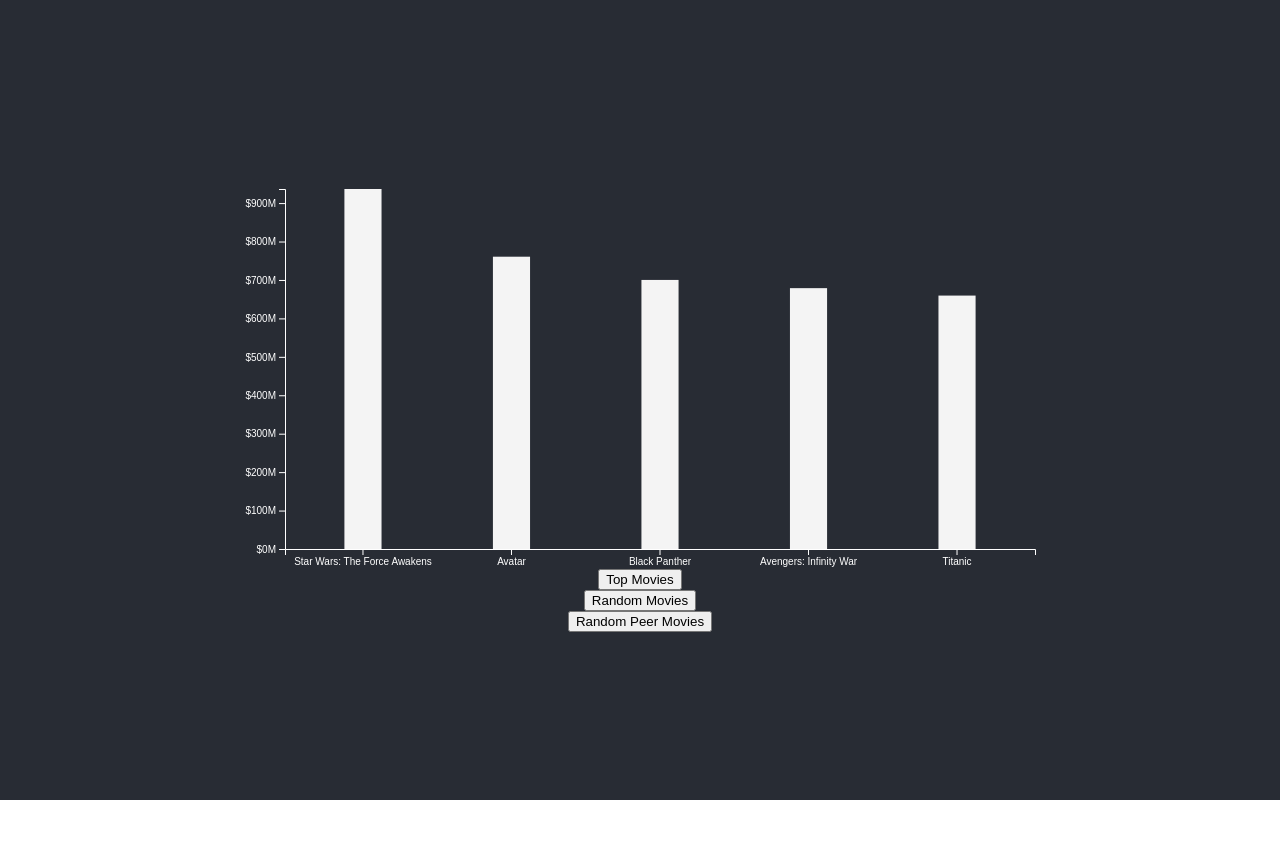
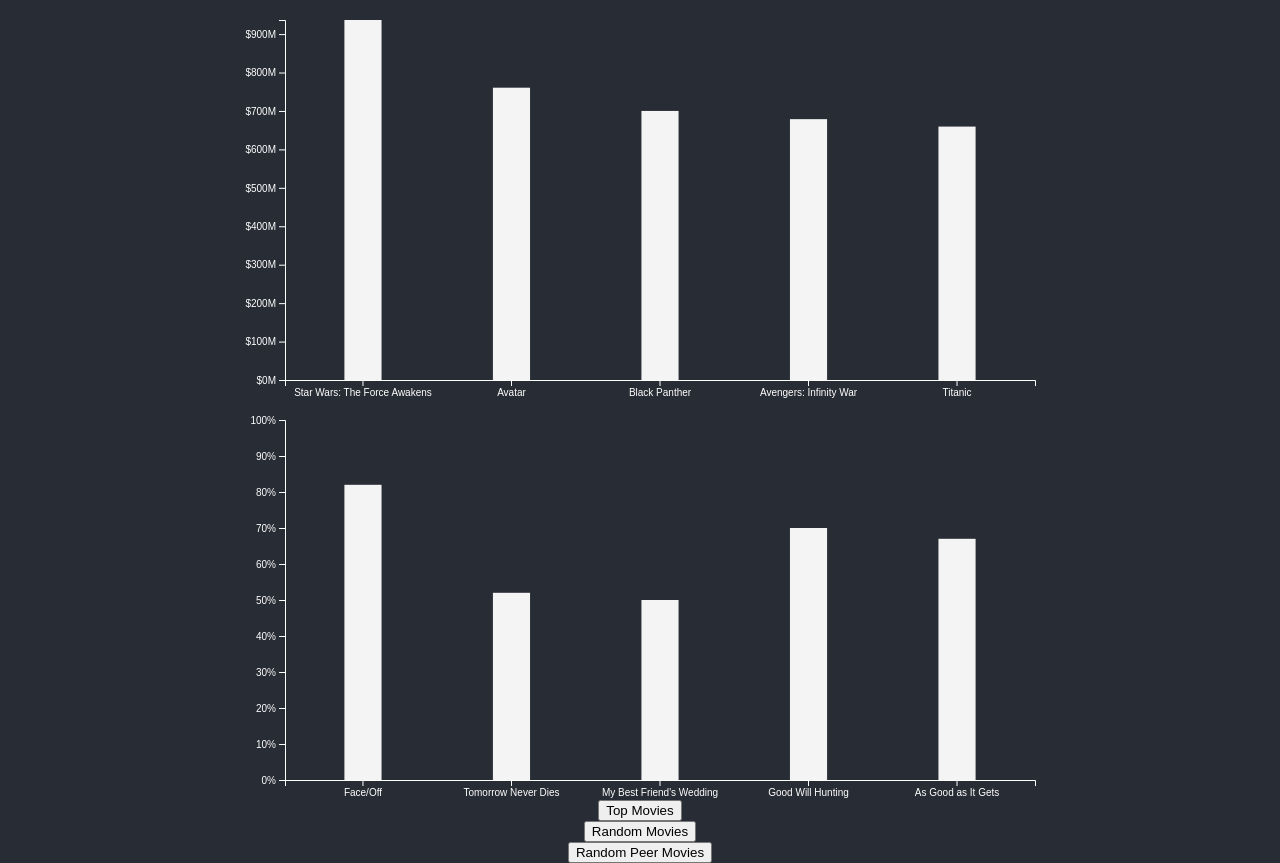
Before and after one commit to keithlmiller/entertainment-franchise-vis, a React (Create React App) app: page / in a window 1280 px wide. Before the commit the page ends 800 px from the top, so only its background shows below. Built offline with nearby package versions, Linux system fonts and the light colour scheme.

Commit message:
added new barchart for metascore ratings

```diff
--- a/src/App.js
+++ b/src/App.js
@@ -3,6 +3,7 @@
 import data from './data/boxoffice.csv';
 import movieDataExtended from './data/movies_details.json';
 import BarChart from './views/visualizations/BarChart';
+import RatingsBarChart from './views/visualizations/RatingsBarChart';
 import './App.css';
 
 class App extends Component {
@@ -38,8 +39,6 @@
         rawData: boxOfficeData,
       });
     });
-
-    console.log('movieDataExtended', movieDataExtended);
   }
 
   getRandIndex = (boxOfficeData, numMovies) => Math.floor(Math.random() * Math.floor(boxOfficeData.length - numMovies));
@@ -60,15 +59,26 @@
     return randMovies;
   }
 
+  updateData = (updateFunc, numItems) => {
+    const { rawData, extendedRawData } = this.state;
+
+    return () => this.setState({
+      ...this.state,
+      visData: updateFunc(rawData, numItems),
+      extendedVisData: updateFunc(extendedRawData, numItems)
+    });
+  }
+
   render() {
-    const { rawData, visData } = this.state;
+    const { visData, extendedVisData } = this.state;
     return (
       <div className="App">
         <header className="App-header">
-          <BarChart visData={visData}/>
-          <button onClick={() => this.setState({ ...this.state, visData: this.getFirstX(rawData, 5) })}>Top Movies</button>
-          <button onClick={() => this.setState({ ...this.state, visData: this.getRandX(rawData, 5) })}>Random Movies</button>
-          <button onClick={() => this.setState({ ...this.state, visData: this.getRandXAdjacent(rawData, 5) })}>Random Peer Movies</button>
+          <BarChart visData={visData} />
+          <RatingsBarChart visData={extendedVisData} />
+          <button onClick={this.updateData(this.getFirstX, 5)}>Top Movies</button>
+          <button onClick={this.updateData(this.getRandX, 5)}>Random Movies</button>
+          <button onClick={this.updateData(this.getRandXAdjacent, 5)}>Random Peer Movies</button>
 
         </header>
       </div>
--- /dev/null
+++ b/src/views/visualizations/RatingsBarChart.js
@@ -0,0 +1,81 @@
+import React, { Component } from "react";
+import * as d3 from "d3";
+const width = 800;
+const height = 400;
+const margin = { top: 20, right: 5, bottom: 20, left: 45 };
+
+class RatingsBarChart extends Component {
+  state = {
+    bars: [],
+  };
+
+  xAxis = d3.axisBottom();
+  yAxis = d3.axisLeft();
+
+  static getDerivedStateFromProps(nextProps, prevState) {
+    const { visData } = nextProps;
+
+    if (!visData) return {};
+
+    const titles = visData.map(d => d.Title);
+    const xScale = d3
+      .scaleBand()
+      .domain(titles)
+      .range([margin.left, width - margin.right])
+      .paddingInner(0.75)
+      .paddingOuter(.4);
+
+    const yScale = d3
+      .scaleLinear()
+      .domain([0, 100])
+      .range([0, height - margin.bottom - margin.top]);
+    const yAxisScale = d3
+      .scaleLinear()
+      .domain([0, 100])
+      .range([height - margin.bottom, margin.top]);
+
+    const bars = visData.map(d => {
+      return {
+        x: xScale(d.Title),
+        y: height - yScale(parseInt(d.Metascore)) - margin.bottom,
+        height: yScale(parseInt(d.Metascore)),
+        fill: '#f4f4f4'
+      };
+    });
+
+    return { bars, xScale, yScale, yAxisScale };
+  }
+
+  componentDidUpdate() {
+    const {
+      xScale,
+      yAxisScale,
+    } = this.state;
+    this.xAxis
+      .scale(xScale);
+    d3.select(this.refs.xAxis).call(this.xAxis);
+    this.yAxis
+      .scale(yAxisScale)
+      .tickFormat(d => `${d}%`);
+    d3.select(this.refs.yAxis).call(this.yAxis);
+  }
+
+  render() {
+    const {
+      bars,
+      xScale,
+    } = this.state;
+
+    return (
+      <svg width={width} height={height}>
+        {bars.map(d => (
+          <rect x={d.x} y={d.y} width={xScale.bandwidth()} height={d.height} fill={d.fill} />
+        ))}
+        <g ref="xAxis" transform={`translate(0, ${height - margin.bottom})`} />
+        <g ref="yAxis" transform={`translate(${margin.left}, 0)`} />
+      </svg>
+    );
+  }
+}
+
+export default RatingsBarChart;
--- a/src/views/visualizations/TimelineChart.js
+++ b/src/views/visualizations/TimelineChart.js
@@ -5,7 +5,7 @@
 const height = 400;
 const margin = { top: 20, right: 5, bottom: 20, left: 35 };
 
-class Chart extends Component {
+class TimelineChart extends Component {
   state = {
     bars: []
   };
@@ -22,4 +22,4 @@
   }
 }
 
-export default Chart;
+export default TimelineChart;
```
